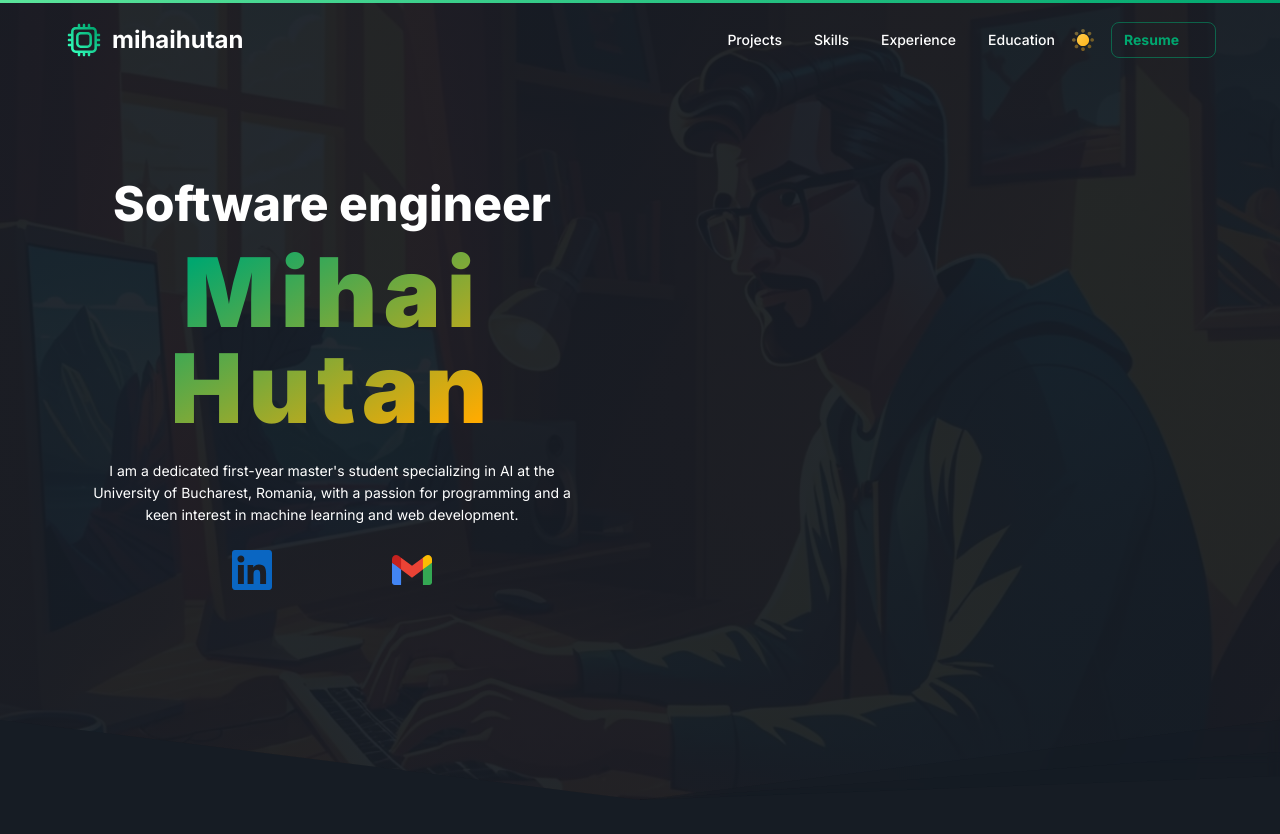
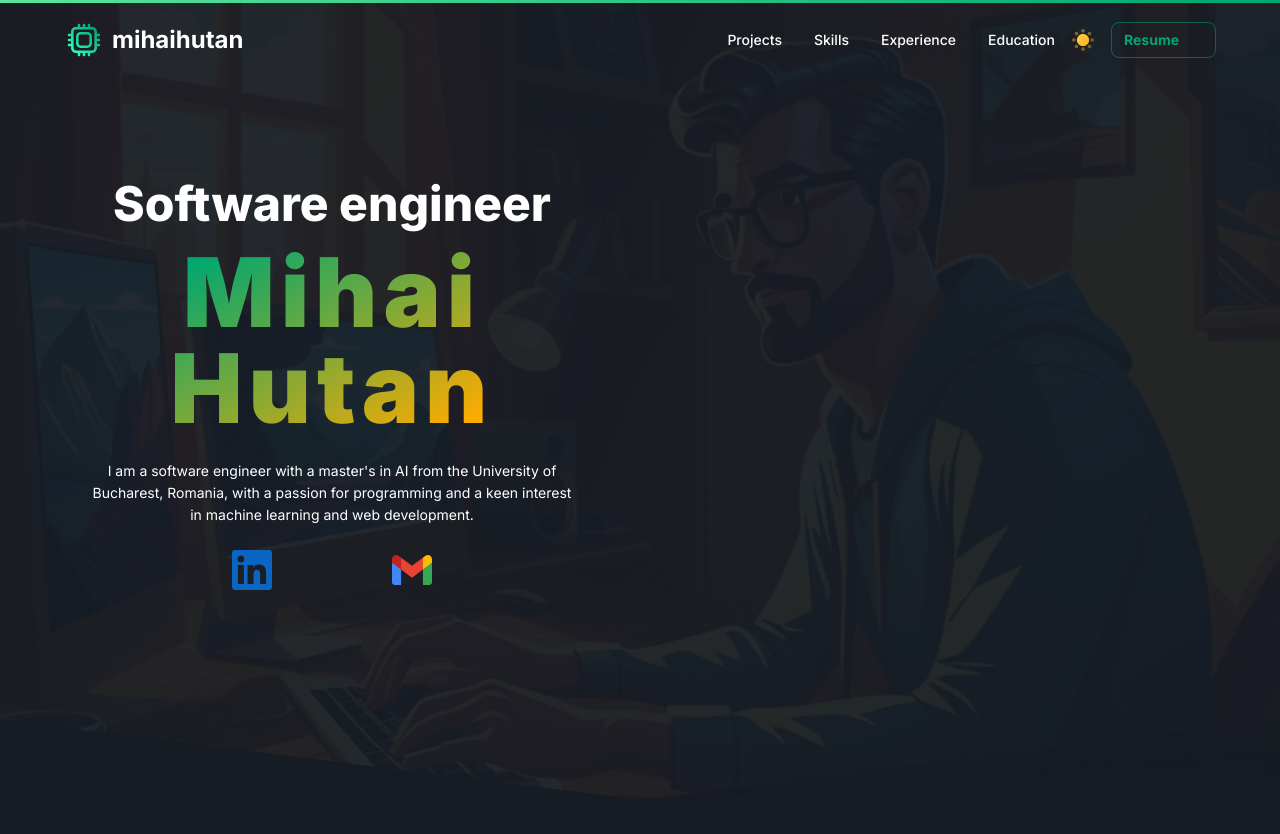
Before and after one commit to hutanmihai/portfolio, a Next.js app: page / in a window 1280 px wide. Shown: the top 834 px of the page. Built offline with nearby package versions, Linux system fonts and the light colour scheme; some icons are missing.

Commit message:
update website

```diff
--- a/src/app/components/home-about-me.tsx
+++ b/src/app/components/home-about-me.tsx
@@ -14,7 +14,7 @@ const CARDS = [
     icon: 'cib:about-me',
     title: 'About Me',
     description:
-      "Throughout my academic journey, I've honed my skills in various facets of computer science, positioning myself to excel in the dynamic world of technology. I am driven by the ambition to continually evolve and become one of the best programmers I can be. I eagerly anticipate opportunities to contribute to innovative projects and collaborate with like-minded professionals in the field.",
+      "Across my experience, studies and projects, I've honed my skills in various facets of computer science, positioning myself to excel in the dynamic world of technology. I am driven by the ambition to continually evolve and become one of the best engineers I can be. I'm always glad to contribute to innovative projects and collaborate with like-minded professionals in the field.",
   },
   {
     icon: 'tabler:play-handball',
--- a/src/app/components/home-education.tsx
+++ b/src/app/components/home-education.tsx
@@ -22,19 +22,21 @@ const EDUCATIONS = [
     institution: 'University of Bucharest',
     degree: 'Master of Science in Artificial Intelligence',
     date: '2024 - 2026',
-    gpa: 'N/A',
     icon: '/assets/landing-page/education/unibuc.webp',
+    descriptions: [
+      'I am a member of the performance group, benefiting from a full scholarship throughout my master journey.',
+      "During my Master's degree, I took part in a lot of interesting subjects that deepened my knowledge in artificial intelligence. Some of them include Computer Vision, Natural Language Processing, Deep Learning, Machine Learning and Probabilistic Programming.",
+    ],
     image: '/assets/landing-page/education/unibuc.webp',
   },
   {
     institution: 'University of Bucharest',
     degree: 'Bachelor of Science in Computer Science',
     date: '2021 - 2024',
-    gpa: '8/10',
     icon: '/assets/landing-page/education/unibuc.webp',
     descriptions: [
       'I am a member of the performance group, benefiting from a full scholarship throughout my university journey.',
-      'During my Bachelor\'s degree, I took part in a lot of interesting subjects that broadened my knowledge. Some of them include Data Structures, Advanced Algorithms, Object- Oriented Programming, Operating Systems, Artificial Intelligence and Advanced Databases.',
+      "During my Bachelor's degree, I took part in a lot of interesting subjects that broadened my knowledge. Some of them include Data Structures, Advanced Algorithms, Object-Oriented Programming, Operating Systems, Artificial Intelligence, Computer Vision, Reinforcement Learning, NLP and Advanced Databases.",
     ],
     image: '/assets/landing-page/education/unibuc.webp',
   },
@@ -42,9 +44,8 @@ const EDUCATIONS = [
     institution: 'National College "Gheorghe Lazar"',
     degree: 'High School Diploma in Mathematics and Computer Science',
     date: '2017 - 2021',
-    gpa: '9.5/10',
     icon: '/assets/landing-page/education/lazar.webp',
-    descriptions: ['Baccalaureate exam: 10 Computer Science, 9,75 Mathematics'],
+    descriptions: ['Baccalaureate Exam: 9.75 Mathematics, 10 Informatics'],
     image: '/assets/landing-page/education/lazar.webp',
   },
 ]
@@ -113,7 +114,7 @@ export default function HomeEducation() {
                 </Typography>
 
                 <Typography variant="body1" component="p" gutterBottom>
-                  {education.degree}, {education.date}, {education.gpa}
+                  {education.degree}, {education.date}
                 </Typography>
 
                 {education.descriptions?.map((description, index) => (
--- a/src/app/components/home-experience.tsx
+++ b/src/app/components/home-experience.tsx
@@ -21,34 +21,37 @@ const EXPERIENCES = [
   {
     title: 'Software Engineer',
     company: 'Arcanna.ai',
-    location: 'Hybrid',
-    date: 'February 2024 - Present',
+    location: 'Bucharest, Romania',
+    date: 'Feb 2024 - Present',
     icon: '/assets/landing-page/experience/arcanna.svg',
     descriptions: [
-      'Worked on multiple layers of the backend system, from data pipeline to REST APIs.',
-      'Assisted in revamping the frontend of the application, focusing on performance and better UI/UX.',
-      'Authored unit, integration, and end-to-end tests to ensure scalability and reliability of the application.',
+      'Core contributor to introducing generative AI into the platform, building the software layer end to end with Google ADK, from an in-product assistant to agentic workflows, including both the framework for authoring them and the agents themselves.',
+      'Deployed and managed self-hosted LLMs across on-premise and fully air-gapped client environments using vLLM and Docker, handling model selection, serving, and ongoing operation without external dependencies.',
+      'Designed and implemented a retrieval-augmented generation (RAG) system from scratch, covering document ingestion with Docling through indexing, retrieval, and response generation on Elasticsearch.',
+      "Co-led a full revamp of the application's frontend in TypeScript, React, and Material UI, significantly improving UI/UX and performance.",
+      'Owned large features end to end across the stack (data pipelines, REST APIs, research, and prototyping), including work delivered on-site within client-restricted environments.',
     ],
     image: '/assets/landing-page/experience/arcanna.svg',
   },
   {
-    title: 'Software Engineer',
+    title: 'Co-Owner & Software Engineer',
     company: 'iBac',
-    location: 'Remote',
-    date: 'May 2022 - Present',
+    location: 'Bucharest, Romania',
+    date: 'May 2023 - Oct 2025',
     icon: '/assets/landing-page/experience/ibac.webp',
     descriptions: [
-      'Proud member of the iBac team, a startup team consisting of 3 developers, which aims to help the young scholars from Romania to get the best restults at their Baccalaureate exam.',
-      'I am responsible of the frontend web development part, and using React and Next.js I managed to create a beautiful and responsive admin dashboard.',
-      'Contributed to arhitectural decisions and feature brainstorming sessions, ensuring the delivery of a high quality product.',
+      'Co-Owner and Software Engineer of a top-rated educational app, achieving 5-star ratings on both Android and iOS platforms.',
+      "Contributing to the app's success with 30,000+ monthly active users and over 250,000 accounts created.",
+      'Achieved #1 rank in the Education category on both App Store and Google Play multiple times.',
+      'Contributed to architectural decisions and feature brainstorming sessions, ensuring the delivery of a high quality product and new features.',
     ],
     image: '/assets/landing-page/experience/ibac.webp',
   },
   {
     title: 'Junior Software Engineer',
     company: 'Capgemini Engineering',
-    location: 'Remote',
-    date: 'July 2022 - May 2023',
+    location: 'Cluj-Napoca, Cluj, Romania · Remote',
+    date: 'Sep 2022 - May 2023',
     icon: '/assets/landing-page/experience/capgemini.webp',
     descriptions: [
       'Began my journey at Capgemini Engineering as an Intern and after two months I was promoted to the position of a Junior.',
--- a/src/app/components/home-hero.tsx
+++ b/src/app/components/home-hero.tsx
@@ -163,7 +163,9 @@ export default function HomeHero() {
 
       <m.div variants={varFade().in}>
         <Typography variant="body2" sx={{ textAlign: 'center' }}>
-          I am a dedicated first-year master&#39;s student specializing in AI at the University of Bucharest, Romania, with a passion for programming and a keen interest in machine learning and web development.
+          I am a software engineer with a master&#39;s in AI from the University of Bucharest,
+          Romania, with a passion for programming and a keen interest in machine learning and web
+          development.
         </Typography>
       </m.div>
 
```
Also changed, not shown: 1 other file (tests, documents, lock files or other folders).
